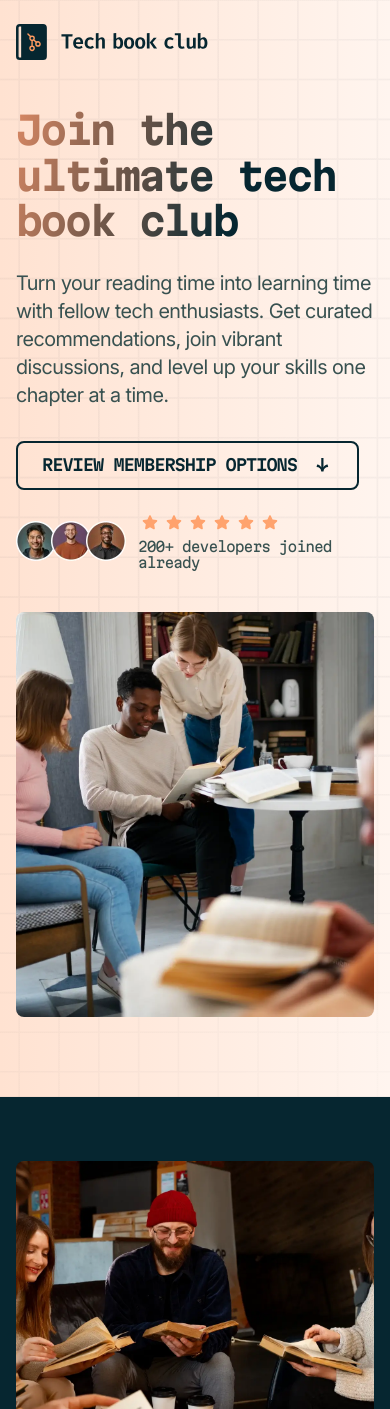
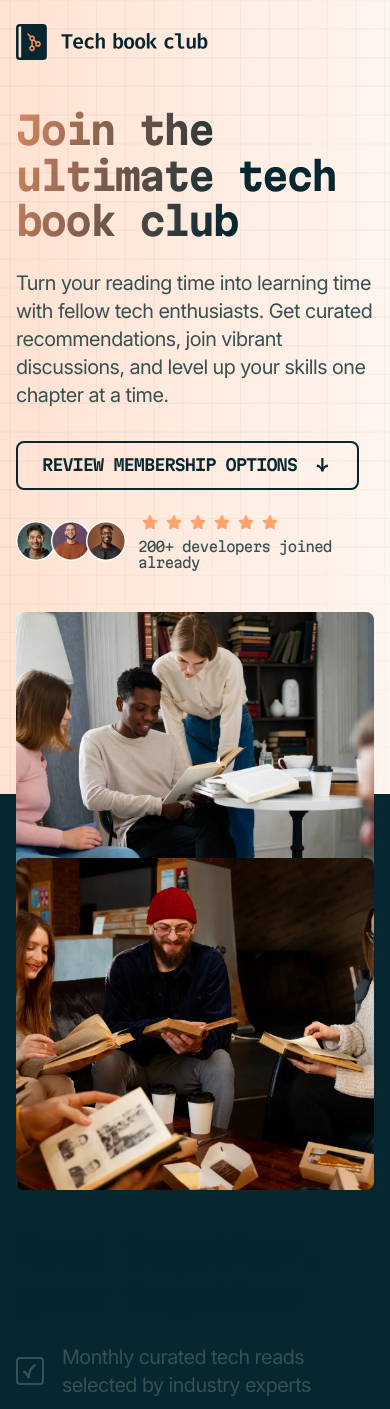
Before and after one commit to Shameera17/book-club, a Next.js app: page / in a window 390 px wide. Shown: the top 1409 px of the page. Built offline with nearby package versions, Linux system fonts and the light colour scheme.

Commit message:
feat: enhance Landing page layout with max height adjustments and improve image styling

```diff
--- a/ui/pages/home.tsx
+++ b/ui/pages/home.tsx
@@ -17,7 +17,7 @@ export const Landing = () => {
           className="lg:mb-20 mb:mb-16 mb-12"
         />
 
-        <div className="grid grid-cols-1 lg:grid-cols-2 gap-10 items-center">
+        <div className="grid grid-cols-1 lg:grid-cols-2 gap-10 items-center max-h-151.5!">
           <div className="flex-1">
             <h1 className="text-preset-1 mb-6 bg-gradient-text">
               Join the ultimate tech book club
@@ -91,7 +91,9 @@ export const Landing = () => {
               alt="image-hero-desktop.webp"
               width={540}
               height={606}
-              className="w-full h-full rounded-lg"
+              objectFit="cover"
+              className="rounded-lg"
+              style={{ objectFit: "cover", maxHeight: "606px" }}
             />
           </div>
         </div>
@@ -104,7 +106,7 @@ export const Landing = () => {
               alt="image-read-together-desktop.webp"
               width={560}
               height={520}
-              className="w-full h-full rounded-lg"
+              className=" rounded-lg"
             />
           </div>
           <div className="flex-1">
@@ -139,7 +141,7 @@ export const Landing = () => {
               alt="image-not-average-desktop.webp"
               width={560}
               height={520}
-              className="w-full h-full rounded-lg"
+              className=" rounded-lg"
             />
           </div>
         </div>
```
